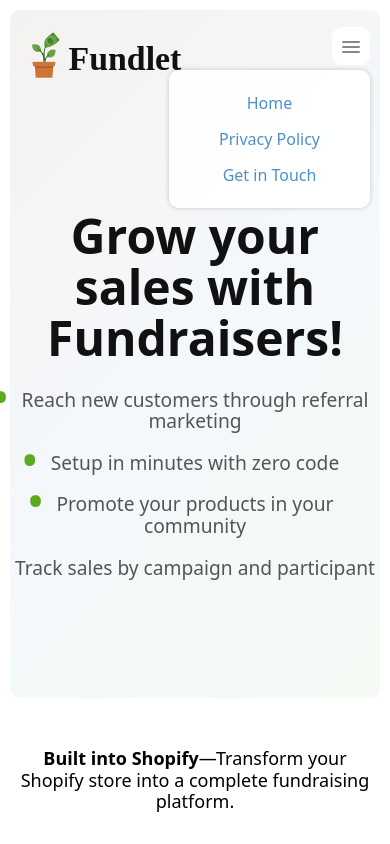
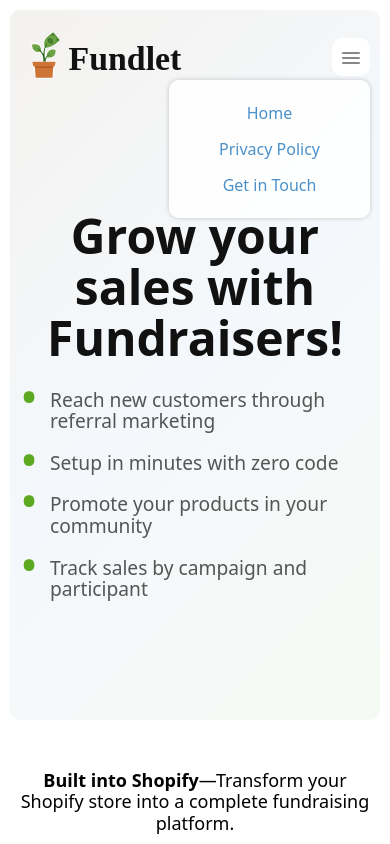
Before and after one commit to madoublet/fundlet-website, an Eleventy site: page src/index.md in a window 390 px wide. Both pictures are taken after a click on the button 351 px from the left and 46 px from the top of the page. Shown: the top 844 px of the page. Built offline with nearby package versions, Linux system fonts and the light colour scheme; Eleventy itself is replaced by a stand-in of ours; files that its build step writes are made by us from their sources.

Commit message:
minor fixes

```diff
--- a/src/resources/css/index.css
+++ b/src/resources/css/index.css
@@ -70,6 +70,13 @@ body a, body a:visited{
     color: #555;
     text-align: center;
     font-weight: normal;
+}
+
+@media (max-width: 768px) {
+    .index-pitch p {
+        padding: 0 10px 0 40px;
+        text-align: left;
+    }
 }
 
 .index-pitch p>span {
--- a/src/resources/css/site.css
+++ b/src/resources/css/site.css
@@ -148,7 +148,7 @@ footer .footer-cta img {
 #toggle-mobile-menu {
     display: none;
     position: absolute;
-    top: 27px;
+    top: 38px;
     right: 20px;
     background: #fff;
     border-radius: 10px;
@@ -174,7 +174,7 @@ footer .footer-cta img {
 
 #mobile-menu {
     position: absolute;
-    top: 70px;
+    top: 80px;
     right: 20px;
     z-index: 10;
     border: none;
```
Also changed, not shown: 2 other files.
